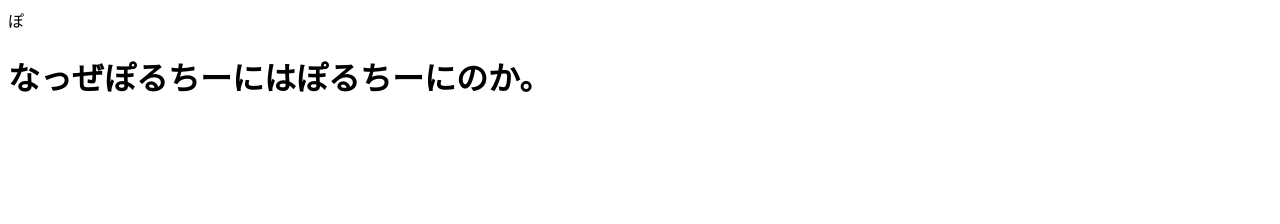
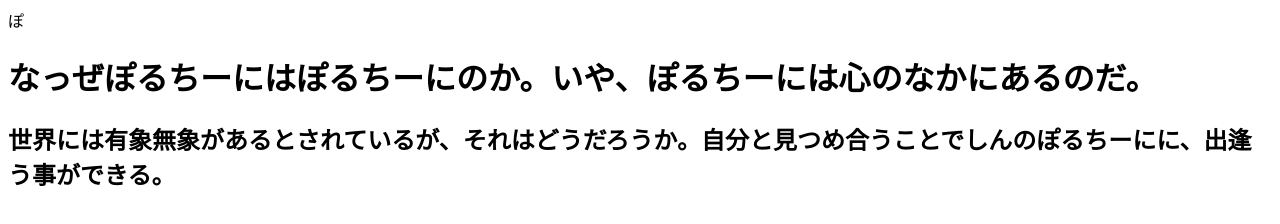
Before and after one commit to matsuuraryou/-matsuuraryou.github.io, a plain HTML site: page index.html in a window 1280 px wide. Drawn offline with Linux system fonts and the light colour scheme.

Commit message:
Update index.html

```diff
--- a/index.html
+++ b/index.html
@@ -1,6 +1,7 @@
 <html>
   <head>ぽ</head>
   <body>
-  <h1>なっぜぽるちーにはぽるちーにのか。</h1>
+  <h1>なっぜぽるちーにはぽるちーにのか。いや、ぽるちーには心のなかにあるのだ。</h1>
+ <h2>世界には有象無象があるとされているが、それはどうだろうか。自分と見つめ合うことでしんのぽるちーにに、出逢う事ができる。</h2>
   </body>
 </html>
```
